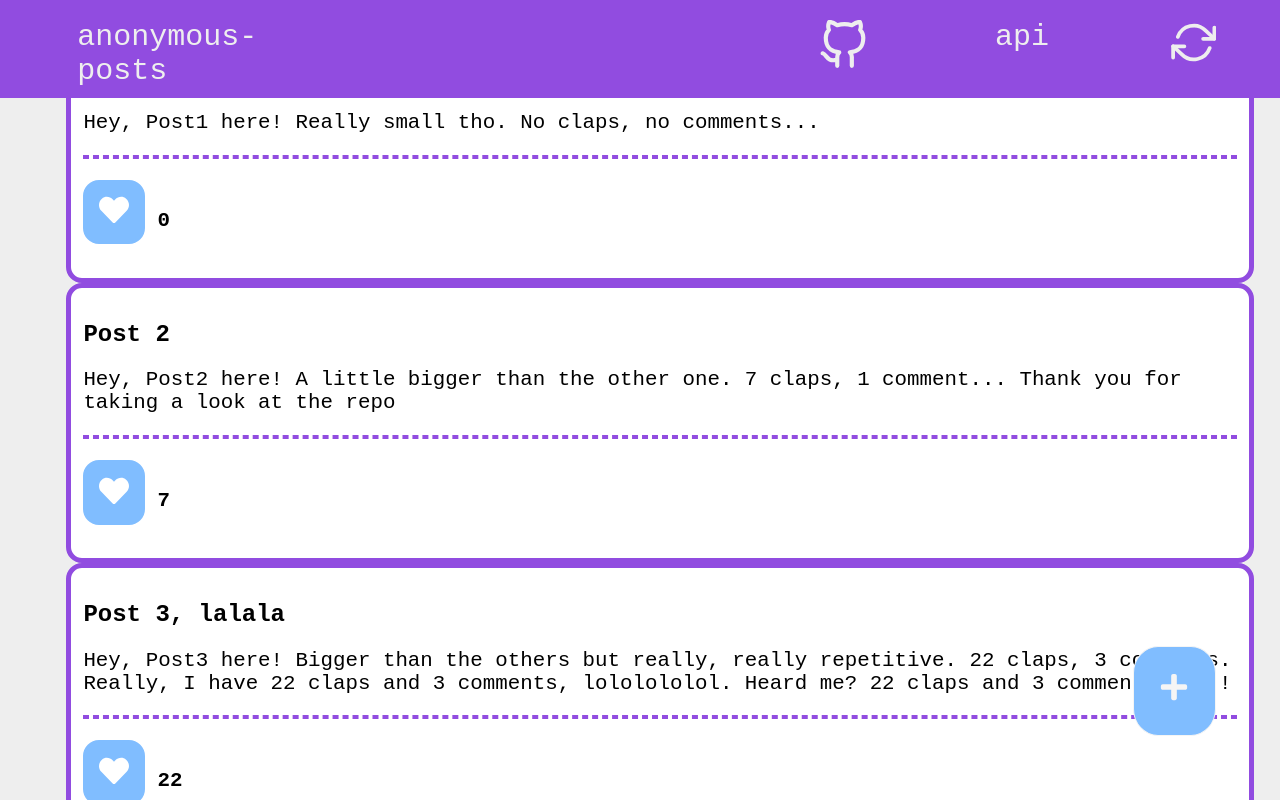
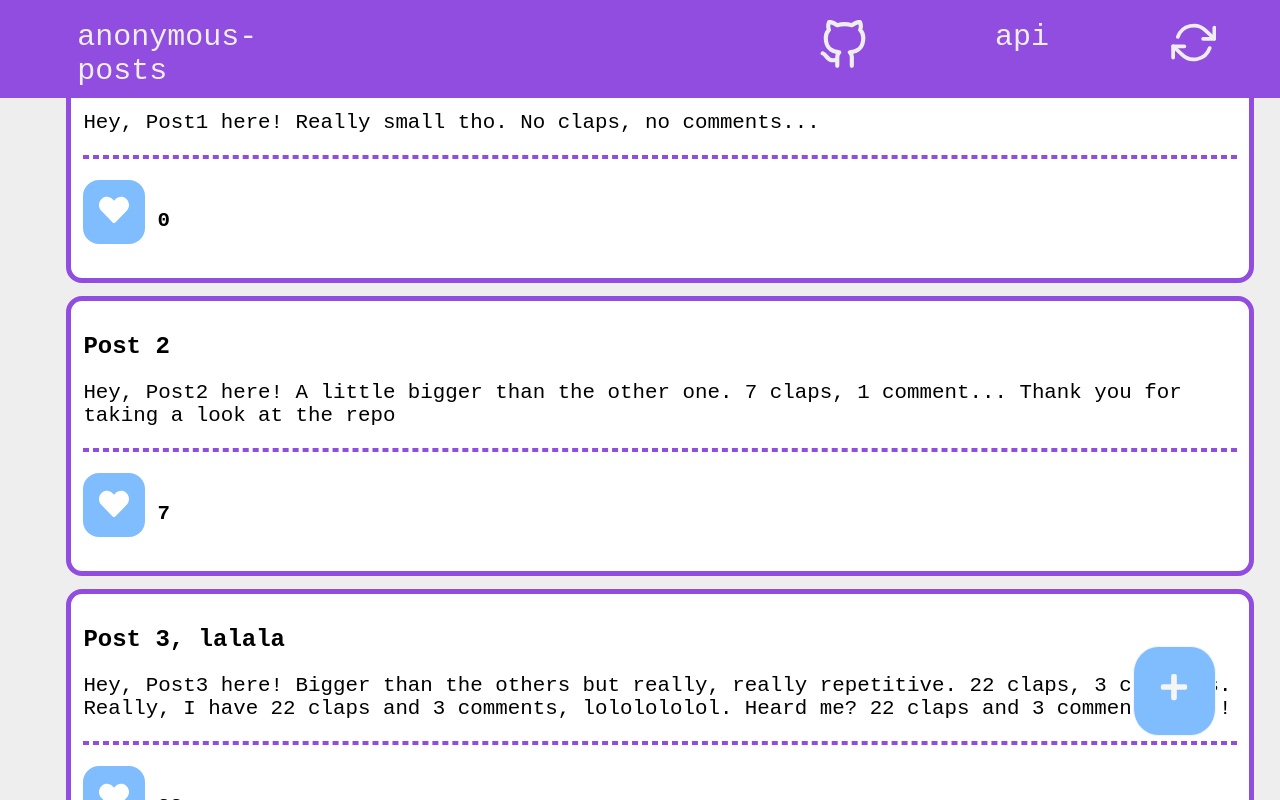
Before and after one commit to s0meon3/anonymous-posts, a React (Create React App) app in the folder client/: page / in a window 1280 px wide. Shown: the top 800 px of the page. Built offline with nearby package versions, Linux system fonts and the light colour scheme; the HTML template or start-up script is replaced by a standard one.

Commit message:
fixing margin

```diff
--- a/client/src/components/Post.css
+++ b/client/src/components/Post.css
@@ -3,6 +3,8 @@
 	background-color: #fff;
 
 	border-radius: 1rem;
+
+	margin-top: 1vw;
 
 	padding: 1vw;
 }
```
